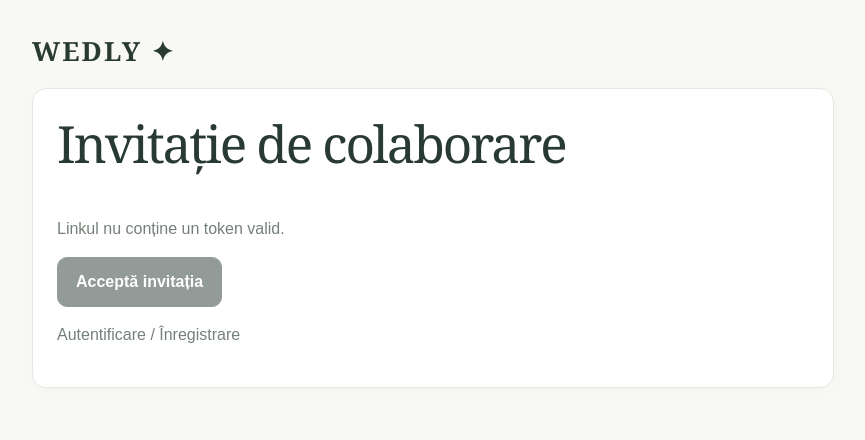
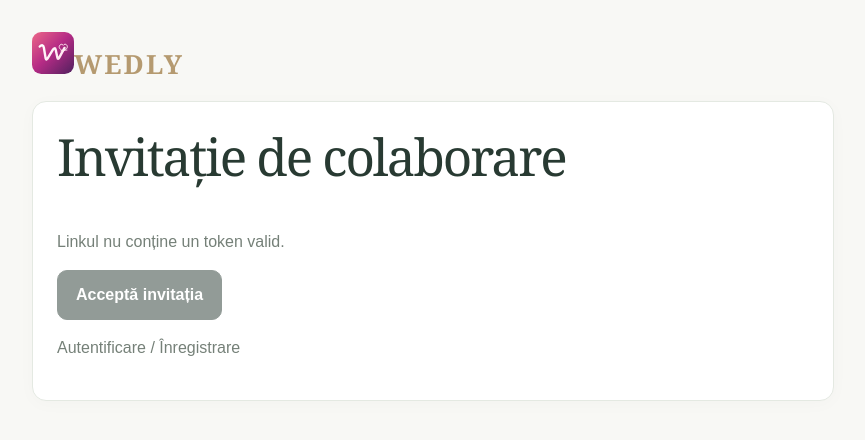
Before and after one commit to maggstudio/Everafter, a Next.js app: page /invite in a window 1280 px wide. Shown: the top 440 px of the page, without its empty margins (207-1072 px from the left). Built offline with nearby package versions, Linux system fonts and the light colour scheme; no server answers.

Commit message:
brand: use WEDLY logo in app/invite/page.tsx

```diff
--- a/app/invite/page.tsx
+++ b/app/invite/page.tsx
@@ -1,8 +1,9 @@
+import BrandLogo from '../components/BrandLogo';
 'use client';
 import Link from 'next/link';import {useEffect,useState} from 'react';import {supabase} from '../../lib/supabase';
 export default function Invite(){const [message,setMessage]=useState('Verificăm invitația...'),[busy,setBusy]=useState(false),[token,setToken]=useState('');
  useEffect(()=>{const t=new URLSearchParams(window.location.hash.slice(1)).get('token')||'';setToken(t);setMessage(t?'Autentifică-te cu adresa de email invitată, apoi acceptă invitația.':'Linkul nu conține un token valid.');},[]);
  async function accept(){if(!supabase||!token)return;setBusy(true);const {data:{user}}=await supabase.auth.getUser();if(!user){setMessage('Autentifică-te mai întâi la /login, apoi redeschide linkul din email.');setBusy(false);return}
  const {data,error}=await supabase.rpc('accept_email_invitation',{p_token:token});setBusy(false);if(error){setMessage(error.message);return}window.location.href='/dashboard?wedding='+encodeURIComponent(data)}
- return <main className="shell narrow"><Link href="/" className="brand">WEDLY ✦</Link><section className="panel"><h1>Invitație de colaborare</h1><p role="status">{message}</p><button className="button" disabled={!token||busy} onClick={accept}>{busy?'Se verifică...':'Acceptă invitația'}</button><p><Link href="/login">Autentificare / Înregistrare</Link></p></section></main>
+ return <main className="shell narrow"><Link href="/" className="brand"><BrandLogo/></Link><section className="panel"><h1>Invitație de colaborare</h1><p role="status">{message}</p><button className="button" disabled={!token||busy} onClick={accept}>{busy?'Se verifică...':'Acceptă invitația'}</button><p><Link href="/login">Autentificare / Înregistrare</Link></p></section></main>
 }
```
